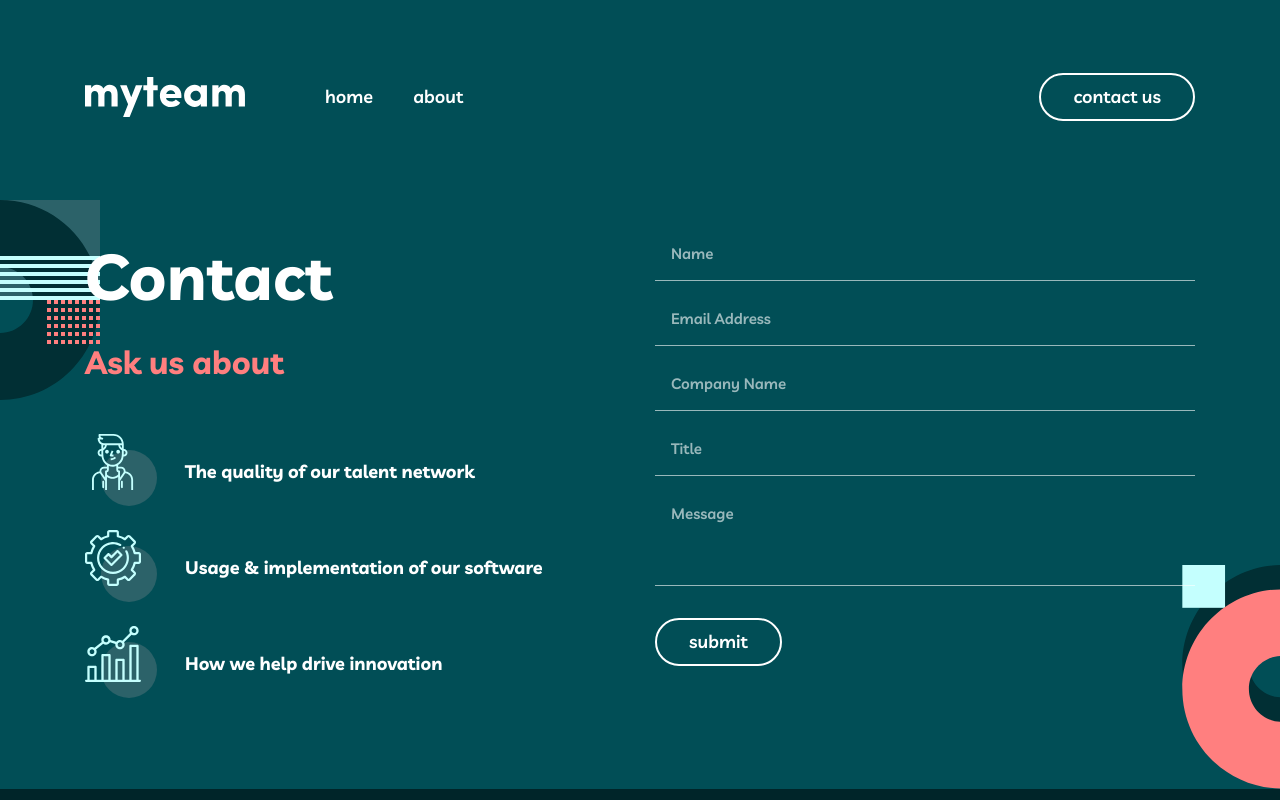
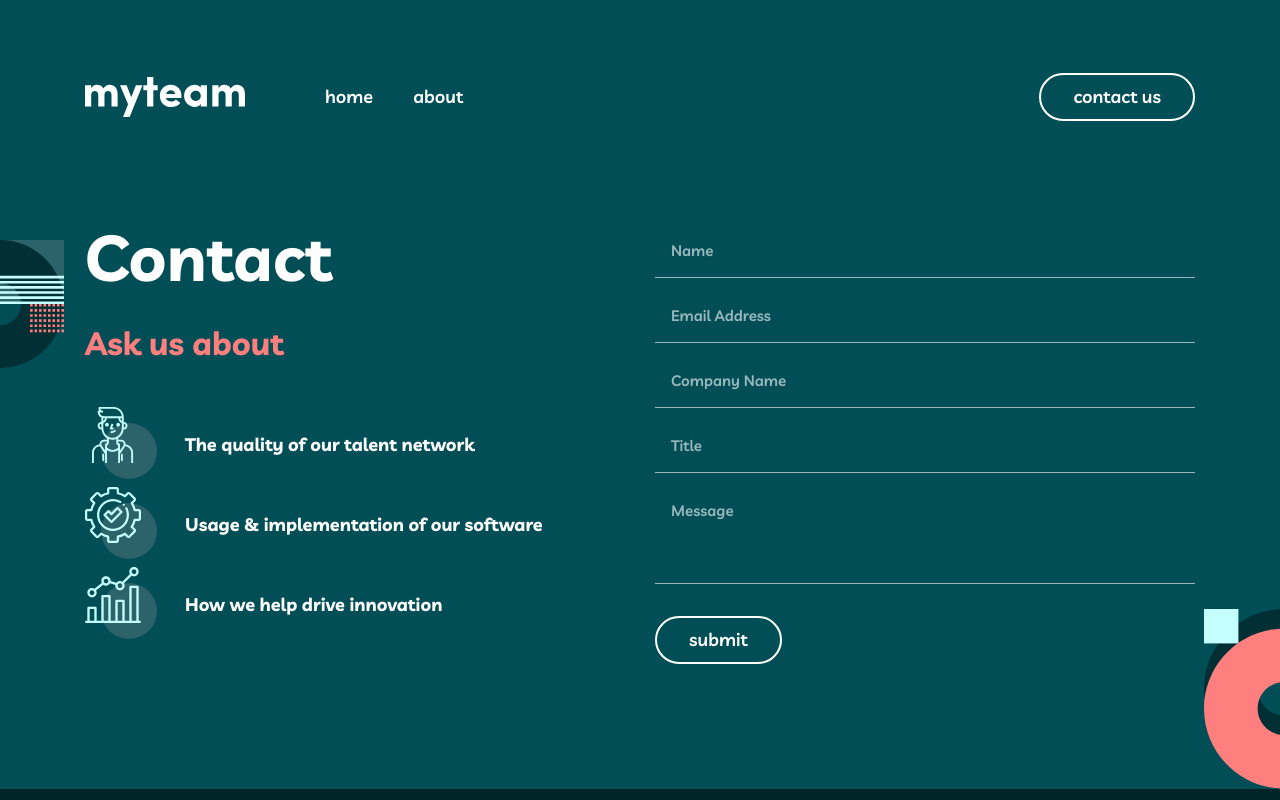
Before and after one commit to brandeth/my-team, a Next.js app: page /contact in a window 1280 px wide. Shown: the top 800 px of the page. Built offline with nearby package versions, Linux system fonts and the light colour scheme.

Commit message:
optimize responsiveness.

```diff
--- a/app/(marketing)/contact/page.tsx
+++ b/app/(marketing)/contact/page.tsx
@@ -22,7 +22,7 @@ export default function ContactPage() {
     <main className="relative overflow-x-clip bg-teal-800 text-neutral-0">
       <section
         aria-labelledby="contact-page-title"
-        className="relative isolate overflow-hidden pb-22 pt-32 sm:pb-24 sm:pt-34 md:pb-28 md:pt-52 min-[768px]:max-[1024px]:h-301 min-[768px]:max-[1024px]:pb-30 min-[1025px]:max-h-197.25 min-[1025px]:pb-24 min-[1025px]:pt-40"
+        className="relative isolate overflow-hidden pb-22 pt-32 sm:pb-24 sm:pt-34 md:pb-28 md:pt-52 min-[768px]:max-[1024px]:h-301 min-[768px]:max-[1024px]:pb-30 min-[1025px]:h-197.25 min-[1025px]:pb-24 min-[1025px]:pt-40"
       >
         <Image
           src="/shapes/shape-11.svg"
@@ -30,7 +30,7 @@ export default function ContactPage() {
           aria-hidden="true"
           width={100}
           height={200}
-          className="pointer-events-none absolute -left-16 top-18 z-0 hidden w-25 max-w-none sm:block sm:-left-10 sm:top-20 md:left-0 md:top-50 min-[768px]:max-[1024px]:-left-18 min-[768px]:max-[1024px]:top-46 min-[768px]:max-[1024px]:w-27 min-[1025px]:-left-8 min-[1025px]:top-61 xl:left-0"
+          className="pointer-events-none absolute -left-16 top-18 z-0 hidden w-25 max-w-none sm:block sm:-left-10 sm:top-20 md:left-0 md:top-60 min-[768px]:max-[1024px]:-left-18 min-[768px]:max-[1024px]:top-46 min-[768px]:max-[1024px]:w-27 min-[1025px]:-left-8 min-[1025px]:top-61 xl:left-0 min-[1025px]:max-[1281px]:w-16"
           priority
         />
 
@@ -40,13 +40,14 @@ export default function ContactPage() {
           aria-hidden="true"
           width={224}
           height={200}
-          className="pointer-events-none absolute -bottom-28 -right-16 z-0 h-57 max-w-none sm:bottom-0 sm:-right-20 sm:w-64 min-[768px]:max-[1024px]:-bottom-0.5 min-[768px]:max-[1024px]:right-0 min-[1025px]:bottom-0 min-[1025px]:right-0 xl:h-56 xl:w-[224.49px] xl:-right-16"
+          className="pointer-events-none absolute -bottom-28 -right-16 z-0 h-57 max-w-none min-[768px]:max-[1025px]:bottom-0 min-[768px]:max-[1024px]:-right-16 min-[1025px]:bottom-0 min-[1025px]:right-0  xl:-right-16 min-[1025px]:max-[1281px]:w-50 min-[1025px]:max-[1281px]:h-45"
           priority
         />
+        {/* xl:h-56 xl:w-[224.49px] sm:w-64 sm:-right-20 */}
 
-        <div className="relative z-10 mx-auto w-full px-6 sm:px-10 min-[768px]:max-[1024px]:h-full min-[768px]:max-[1024px]:max-w-143 min-[1025px]:px-20 xl:max-w-277.5 xl:px-0">
-          <div className="grid w-full gap-14 md:gap-16 min-[768px]:max-[1024px]:content-start min-[768px]:max-[1024px]:justify-items-center min-[768px]:max-[1024px]:gap-16 min-[1025px]:grid-cols-[minmax(0,28rem)_minmax(0,33.75rem)] min-[1025px]:items-start min-[1025px]:justify-between min-[1025px]:gap-12 xl:grid-cols-[minmax(0,30rem)_minmax(0,33.75rem)] xl:gap-18">
-            <div className="flex flex-col items-center pt-8 text-center min-[768px]:max-[1025px]:mx-auto min-[768px]:max-[1025px]:w-full min-[768px]:max-[1025px]:max-w-120 min-[1025px]:items-start min-[1025px]:text-left min-[1025px]:pt-8">
+        <div className="relative z-10 mx-auto w-full px-6 sm:px-10 min-[768px]:max-[1024px]:h-full min-[768px]:max-[1024px]:max-w-143 min-[1025px]:h-full min-[1025px]:px-20 xl:max-w-277.5 xl:px-0">
+          <div className="grid w-full gap-14 md:gap-16 min-[768px]:max-[1024px]:content-start min-[768px]:max-[1024px]:justify-items-center min-[768px]:max-[1024px]:gap-16 min-[1025px]:h-full min-[1025px]:content-center min-[1025px]:grid-cols-[minmax(0,28rem)_minmax(0,33.75rem)] min-[1025px]:items-start min-[1025px]:justify-between min-[1025px]:gap-12 xl:grid-cols-[minmax(0,30rem)_minmax(0,33.75rem)] xl:gap-18">
+            <div className="flex flex-col items-center pt-8 text-center min-[768px]:max-[1025px]:mx-auto min-[768px]:max-[1025px]:w-full min-[768px]:max-[1025px]:max-w-120 min-[1025px]:items-start min-[1025px]:text-left min-[1025px]:pt-5 min-[1025px]:max-[1281px]:pt-0">
               <h1
                 id="contact-page-title"
                 className="text-preset-4 sm:text-[4rem] sm:leading-none min-[1025px]:text-preset-2"
@@ -58,7 +59,7 @@ export default function ContactPage() {
                 Ask us about
               </p>
 
-              <div className="mt-14 grid w-full gap-6 min-[768px]:max-[1025px]:gap-2 min-[768px]:max-[1024px]:max-w-200 min-[768px]:max-[1024px]:gap-3">
+              <div className="mt-12 grid w-full gap-6 min-[768px]:max-[1025px]:gap-2 min-[768px]:max-[1024px]:max-w-200 min-[768px]:max-[1024px]:gap-3 min-[1025px]:gap-2">
                 {contactTopics.map((topic) => (
                   <article
                     key={topic.label}
@@ -88,7 +89,7 @@ export default function ContactPage() {
               </div>
             </div>
 
-            <div className="w-full min-[768px]:max-[1025px]:mx-auto min-[768px]:max-[1025px]:max-w-125 min-[768px]:max-[1025px]:pt-1 min-[1025px]:max-w-135 min-[1025px]:justify-self-end min-[1025px]:pt-2 xl:pt-8">
+            <div className="w-full min-[768px]:max-[1025px]:mx-auto min-[768px]:max-[1025px]:max-w-125 min-[768px]:max-[1025px]:pt-1 min-[1025px]:max-w-135 min-[1025px]:justify-self-end min-[1025px]:self-center min-[1025px]:pt-0 xl:pt-4">
               <ContactForm className="max-w-none bg-transparent px-0 py-0 sm:px-0 sm:py-0" />
             </div>
           </div>
--- a/app/(marketing)/page.tsx
+++ b/app/(marketing)/page.tsx
@@ -54,14 +54,14 @@ export default function Home() {
         aria-labelledby="home-hero-title"
         className="relative isolate bg-teal-800 pt-[8rem] sm:pt-[8.5rem] md:pt-[13rem] lg:pt-[11.625rem] xl:pt-[10.875rem]"
       >
-        <div className="flex h-139 justify-center overflow-hidden px-6 pb-24 max-[767px]:h-109.5 max-[767px]:pb-10 sm:px-10 md:pb-36 min-[1024px]:h-128.5 min-[1025px]:h-131.5 min-[1025px]:px-10 min-[1025px]:pb-24 xl:px-32">
+        <div className="flex h-139 justify-center overflow-hidden px-6 pb-24 max-[767px]:h-109.5 max-[767px]:pb-10 sm:px-10 md:pb-36 min-[1024px]:h-128.5 min-[1025px]:h-131.5 min-[1025px]:px-10 min-[1025px]:pb-24 min-[1025px]:max-[1279px]:mx-auto min-[1025px]:max-[1279px]:w-full min-[1025px]:max-[1279px]:max-w-279 xl:px-32">
           <Image
             src="/shapes/shape-01.svg"
             alt=""
             aria-hidden="true"
             width={100}
             height={200}
-            className="pointer-events-none absolute left-0 top-1/2 hidden -translate-y-1/2 min-[1025px]:block"
+            className="pointer-events-none absolute left-0 top-1/2 hidden min-[1025px]:max-[1279px]:hidden -translate-y-1/2 min-[1025px]:block"
             priority
           />
 
@@ -71,16 +71,16 @@ export default function Home() {
             aria-hidden="true"
             width={358}
             height={100}
-            className="pointer-events-none absolute bottom-0 left-1/2 w-89.5 max-w-none -translate-x-1/2 max-[767px]:bottom-0 max-[767px]:w-88 min-[1025px]:left-auto min-[1025px]:right-10 min-[1025px]:translate-x-0 xl:right-41.25"
+            className="pointer-events-none absolute bottom-0 left-1/2 w-89.5 max-w-none -translate-x-1/2 max-[767px]:bottom-0 max-[767px]:w-88 min-[1025px]:left-auto min-[1025px]:right-10 min-[1025px]:translate-x-0 min-[1025px]:max-[1279px]:right-0 min-[1025px]:max-[1279px]:w-76 xl:right-41.25"
             priority
           />
 
           <div className="relative z-10 flex items-center max-[767px]:w-full max-[767px]:items-center">
-            <div className="relative grid w-full gap-14 max-[1024px]:justify-items-center max-[767px]:gap-6 md:gap-8 min-[1025px]:mb-8 min-[1025px]:grid-cols-[minmax(0,1fr)_minmax(18rem,27.8125rem)] min-[1025px]:items-center min-[1025px]:justify-between min-[1025px]:gap-10 xl:grid-cols-[minmax(0,635px)_minmax(0,445px)] xl:gap-8">
+            <div className="relative grid w-full gap-14 max-[1024px]:justify-items-center max-[767px]:gap-6 md:gap-8 min-[1025px]:mb-8 min-[1025px]:grid-cols-[minmax(0,1fr)_minmax(18rem,27.8125rem)] min-[1025px]:items-center min-[1025px]:justify-between min-[1025px]:gap-10 min-[1025px]:max-[1279px]:grid-cols-[minmax(0,1fr)_minmax(18rem,23.5rem)] min-[1025px]:max-[1279px]:gap-8 xl:grid-cols-[minmax(0,635px)_minmax(0,445px)] xl:gap-8">
               <div className="relative flex w-full justify-center max-[1024px]:text-center min-[1025px]:justify-start">
                 <h1
                   id="home-hero-title"
-                  className="relative max-w-[10ch] text-center min-[320px]:text-preset-4 min-[768px]:text-preset-2 max-[767px]:max-w-[9.75ch] max-[767px]:leading-[0.95] min-[1025px]:max-w-[10ch] min-[1025px]:text-left min-[1025px]:text-preset-1"
+                  className="relative max-w-[10ch] text-center min-[320px]:text-preset-4 min-[768px]:text-preset-2 max-[767px]:max-w-[9.75ch] max-[767px]:leading-[0.95] min-[1025px]:max-w-[10ch] min-[1025px]:text-left min-[1025px]:text-preset-1 min-[1025px]:max-[1279px]:max-w-[9ch] min-[1025px]:max-[1279px]:text-preset-2"
                 >
                   Find the{" "}
                   <span className="min-[1025px]:block min-[1025px]:whitespace-nowrap">
@@ -89,13 +89,13 @@ export default function Home() {
                 </h1>
               </div>
 
-              <div className="w-full max-[1024px]:text-center max-[767px]:max-w-84 min-[1025px]:max-w-111.25 min-[1025px]:justify-self-end max-[767px]:pb-24">
+              <div className="w-full max-[1024px]:text-center max-[767px]:max-w-84 min-[1025px]:max-w-111.25 min-[1025px]:justify-self-end min-[1025px]:max-[1279px]:max-w-94 max-[767px]:pb-24">
                 <div
                   aria-hidden="true"
-                  className="mb-20 hidden h-1 w-12.5 bg-teal-400 min-[1025px]:block"
+                  className="mb-20 hidden h-1 w-12.5 bg-teal-400 min-[1025px]:block min-[1025px]:max-[1279px]:mb-16"
                 />
 
-                <p className="min-[1024px]:max-w-172 text-center text-preset-7-semibold text-neutral-0/90 max-[767px]:mx-auto max-[1024px]:max-w-140 min-[1025px]:text-left min-[1025px]:text-preset-6-semibold">
+                <p className="min-[1024px]:max-w-172 text-center text-preset-7-semibold text-neutral-0/90 max-[767px]:mx-auto max-[1024px]:max-w-140 min-[1025px]:text-left min-[1025px]:text-preset-6-semibold min-[1025px]:max-[1279px]:max-w-94">
                   Finding the right people and building high performing teams
                   can be hard. Most companies aren&apos;t tapping into the
                   abundance of global talent. We&apos;re about to change that.
--- a/app/components/ContactForm.tsx
+++ b/app/components/ContactForm.tsx
@@ -35,7 +35,7 @@ const initialValues: ContactFormValues = {
   message: "",
 };
 
-const MESSAGE_MAX_LENGTH = 135;
+const MESSAGE_MAX_LENGTH = 165;
 
 const fieldOrder: Array<{
   name: ContactFormFieldName;
--- a/app/components/Navbar.tsx
+++ b/app/components/Navbar.tsx
@@ -148,7 +148,7 @@ export default function Navbar({ className }: NavbarProps) {
 
   return (
     <header className={classes}>
-      <div className="relative mx-auto w-full px-6 py-5 sm:px-10 sm:py-6 md:grid md:min-h-28 md:grid-cols-[auto_minmax(0,1fr)_auto] md:items-center md:gap-x-6 md:gap-y-0 md:px-10 md:py-8 lg:min-h-38.5 lg:gap-18 lg:px-20 lg:py-0 xl:max-w-277.5 xl:grid-cols-[auto_1fr_auto] xl:gap-20 xl:px-0">
+      <div className="relative mx-auto w-full px-6 min-[1025px]:max-[1279px]:px-0 py-5 sm:px-10 sm:py-6 md:grid md:min-h-28 md:grid-cols-[auto_minmax(0,1fr)_auto] md:items-center md:gap-x-6 md:gap-y-0 md:px-10 md:py-8 lg:min-h-38.5 lg:gap-18 min-[1025px]:px-20 lg:py-0 xl:max-w-277.5 xl:grid-cols-[auto_1fr_auto] xl:gap-20 xl:px-0">
         <div className="relative z-50 flex min-h-14 items-center justify-between md:contents">
           <Link
             href="/"
```
